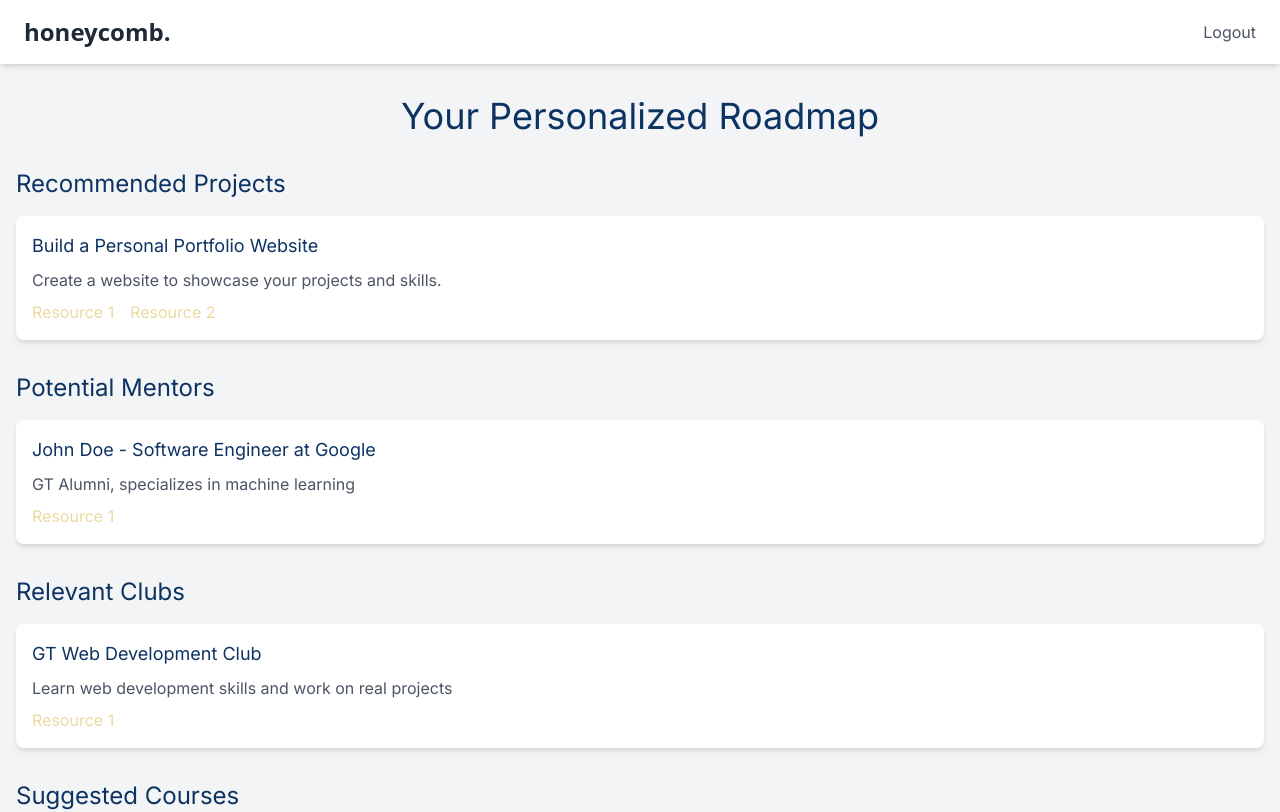
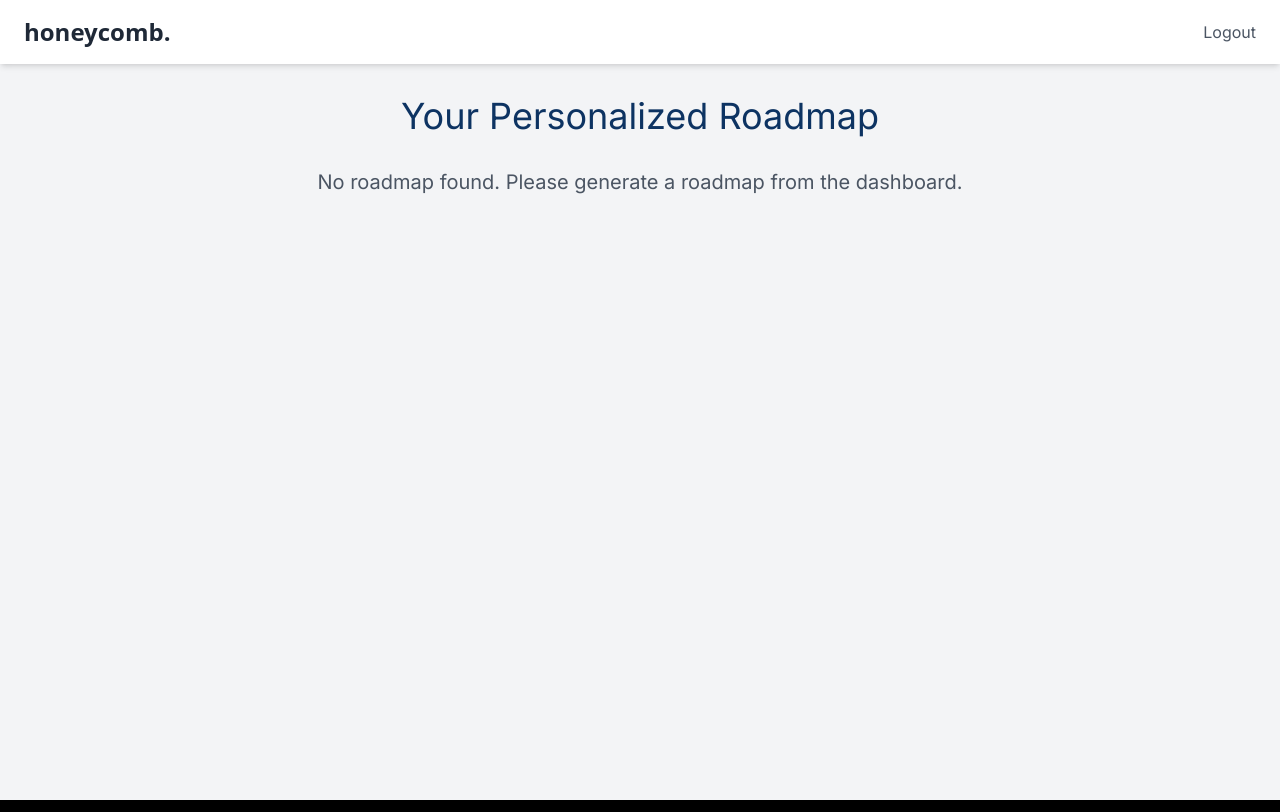
Before and after one commit to alewoo/honeycomb, a Next.js app: page /roadmap in a window 1280 px wide. Shown: the top 812 px of the page. Built offline with nearby package versions, Linux system fonts and the light colour scheme.

Commit message:
Update page.tsx

```diff
--- a/src/app/roadmap/page.tsx
+++ b/src/app/roadmap/page.tsx
@@ -1,20 +1,31 @@
 "use client";
 
 import React, { useEffect, useState } from "react";
+import Cookies from "js-cookie";
 import Link from "next/link";
 import { plus_jakarta_sans_regular, plus_jakarta_sans_bold } from "../fonts";
 
-interface RoadmapItem {
-  title: string;
+interface Project {
+  "project-name": string;
   description: string;
-  links: string[];
+  "tech-stack": string;
+  roadmap: string;
+}
+
+interface Club {
+  name: string;
+  reason: string;
+}
+
+interface Course {
+  class: string;
+  rationale: string;
 }
 
 interface Roadmap {
-  projects: RoadmapItem[];
-  mentors: RoadmapItem[];
-  clubs: RoadmapItem[];
-  courses: RoadmapItem[];
+  projects: Project[];
+  clubs: Club[];
+  classes: Course[];
 }
 
 const RoadmapPage = () => {
@@ -22,90 +33,65 @@ const RoadmapPage = () => {
   const [loading, setLoading] = useState(true);
 
   useEffect(() => {
-    // Simulating API call to generate roadmap
-    const generateRoadmap = async () => {
-      // In a real scenario, you'd make an API call here
-      await new Promise((resolve) => setTimeout(resolve, 2000)); // Simulating delay
+    const roadmapData = Cookies.get("roadmap_data");
 
-      setRoadmap({
-        projects: [
-          {
-            title: "Build a Personal Portfolio Website",
-            description:
-              "Create a website to showcase your projects and skills.",
-            links: [
-              "https://www.youtube.com/watch?v=_xkSvufmjEs",
-              "https://www.freecodecamp.org/news/how-to-build-a-portfolio-website/",
-            ],
-          },
-          // Add more project suggestions
-        ],
-        mentors: [
-          {
-            title: "John Doe - Software Engineer at Google",
-            description: "GT Alumni, specializes in machine learning",
-            links: ["https://www.linkedin.com/in/johndoe"],
-          },
-          // Add more mentor suggestions
-        ],
-        clubs: [
-          {
-            title: "GT Web Development Club",
-            description:
-              "Learn web development skills and work on real projects",
-            links: ["https://wdcgt.com"],
-          },
-          // Add more club suggestions
-        ],
-        courses: [
-          {
-            title: "CS 1331 - Introduction to Object-Oriented Programming",
-            description: "Fundamental course for computer science majors",
-            links: ["https://www.cc.gatech.edu/~stasko/1331/"],
-          },
-          // Add more course suggestions
-        ],
-      });
+    if (roadmapData) {
+      setRoadmap(JSON.parse(roadmapData));
       setLoading(false);
-    };
-
-    generateRoadmap();
+    } else {
+      setLoading(false);
+    }
   }, []);
 
   const RoadmapSection = ({
     title,
     items,
+    renderItem,
   }: {
     title: string;
-    items: RoadmapItem[];
+    items: any[];
+    renderItem: (item: any, index: number) => JSX.Element;
   }) => (
     <div className="mb-8">
       <h2 className={`text-2xl ${plus_jakarta_sans_bold} text-[#0d3362] mb-4`}>
         {title}
       </h2>
-      {items.map((item, index) => (
+      {items.map((item, index) => renderItem(item, index))}
+    </div>
+  );
+
+  const renderProject = (project: Project, index: number) => (
     <div key={index} className="bg-white p-4 rounded-lg shadow-md mb-4">
       <h3
         className={`text-lg ${plus_jakarta_sans_bold} text-[#0d3362] mb-2`}
       >
-            {item.title}
+        {project["project-name"]}
       </h3>
-          <p className="text-gray-600 mb-2">{item.description}</p>
-          <div className="flex flex-wrap">
-            {item.links.map((link, linkIndex) => (
-              <a
-                key={linkIndex}
-                href={link}
-                target="_blank"
-                rel="noopener noreferrer"
-                className="text-[#eadaa2] hover:text-[#d8c88f] mr-4"
-              >
-                Resource {linkIndex + 1}
-              </a>
-            ))}
+      <p className="text-gray-600 mb-2">{project.description}</p>
+      <p className="text-gray-600 mb-2">
+        <strong>Tech Stack: </strong> {project["tech-stack"]}
+      </p>
+      <p className="text-gray-600 mb-2">
+        <strong>Roadmap: </strong> {project.roadmap}
+      </p>
     </div>
+  );
+
+  const renderClub = (club: Club, index: number) => (
+    <div key={index} className="bg-white p-4 rounded-lg shadow-md mb-4">
+      <h3 className={`text-lg ${plus_jakarta_sans_bold} text-[#0d3362] mb-2`}>
+        {club.name}
+      </h3>
+      <p className="text-gray-600 mb-2">{club.reason}</p>
     </div>
-      ))}
+  );
+
+  const renderCourse = (course: Course, index: number) => (
+    <div key={index} className="bg-white p-4 rounded-lg shadow-md mb-4">
+      <h3 className={`text-lg ${plus_jakarta_sans_bold} text-[#0d3362] mb-2`}>
+        {course.class}
+      </h3>
+      <p className="text-gray-600 mb-2">{course.rationale}</p>
     </div>
   );
 
@@ -130,22 +116,30 @@ const RoadmapPage = () => {
 
         {loading ? (
           <div className="text-center">
-            <p className="text-xl text-gray-600">Generating your roadmap...</p>
+            <p className="text-xl text-gray-600">Loading your roadmap...</p>
           </div>
         ) : roadmap ? (
           <>
             <RoadmapSection
               title="Recommended Projects"
               items={roadmap.projects}
+              renderItem={renderProject}
             />
-            <RoadmapSection title="Potential Mentors" items={roadmap.mentors} />
-            <RoadmapSection title="Relevant Clubs" items={roadmap.clubs} />
-            <RoadmapSection title="Suggested Courses" items={roadmap.courses} />
+            <RoadmapSection
+              title="Relevant Clubs"
+              items={roadmap.clubs}
+              renderItem={renderClub}
+            />
+            <RoadmapSection
+              title="Suggested Courses"
+              items={roadmap.classes}
+              renderItem={renderCourse}
+            />
           </>
         ) : (
           <div className="text-center">
             <p className="text-xl text-gray-600">
-              Failed to generate roadmap. Please try again.
+              No roadmap found. Please generate a roadmap from the dashboard.
             </p>
           </div>
         )}
```
Lines whose indentation alone changed are shown as unchanged.
